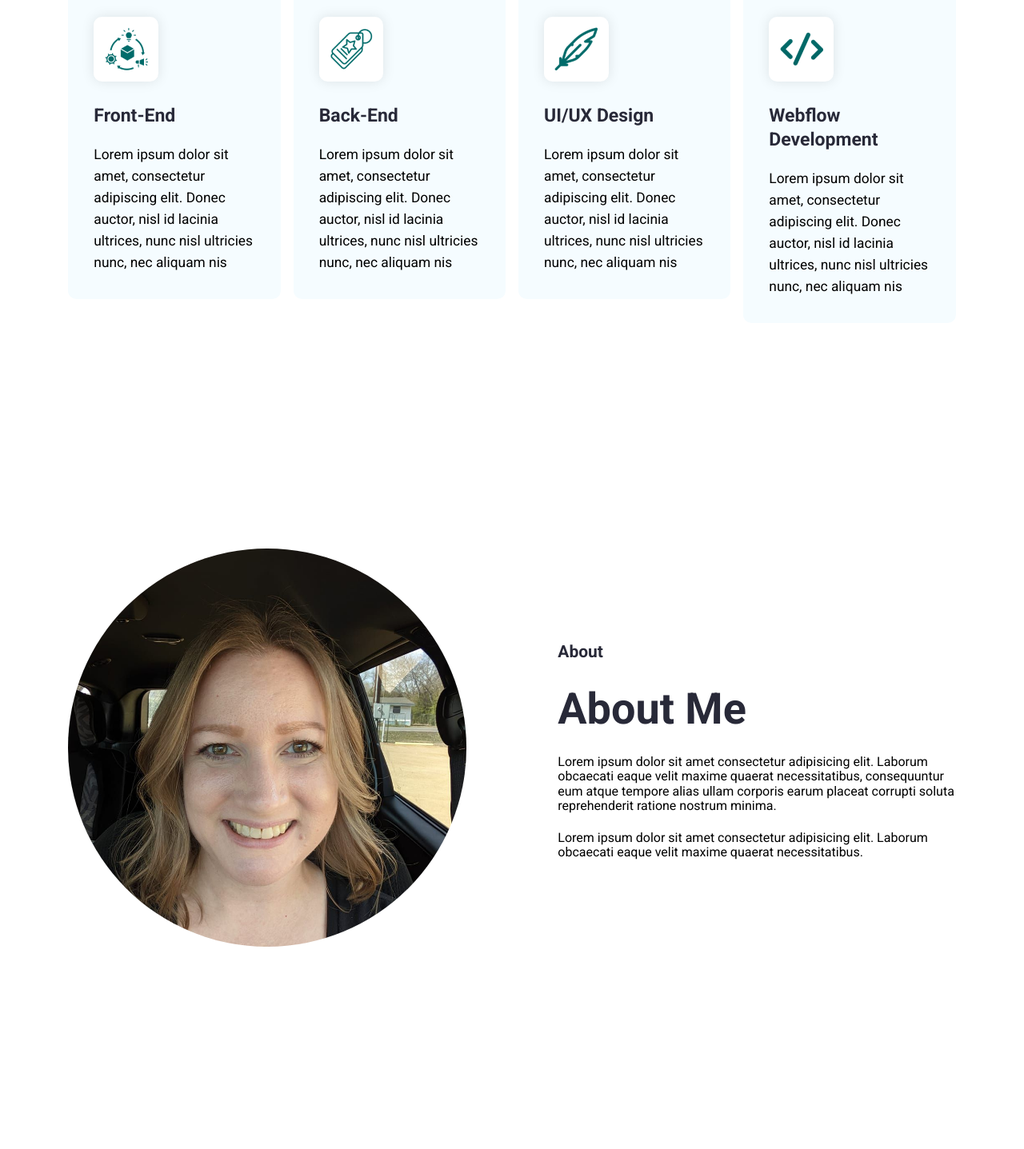
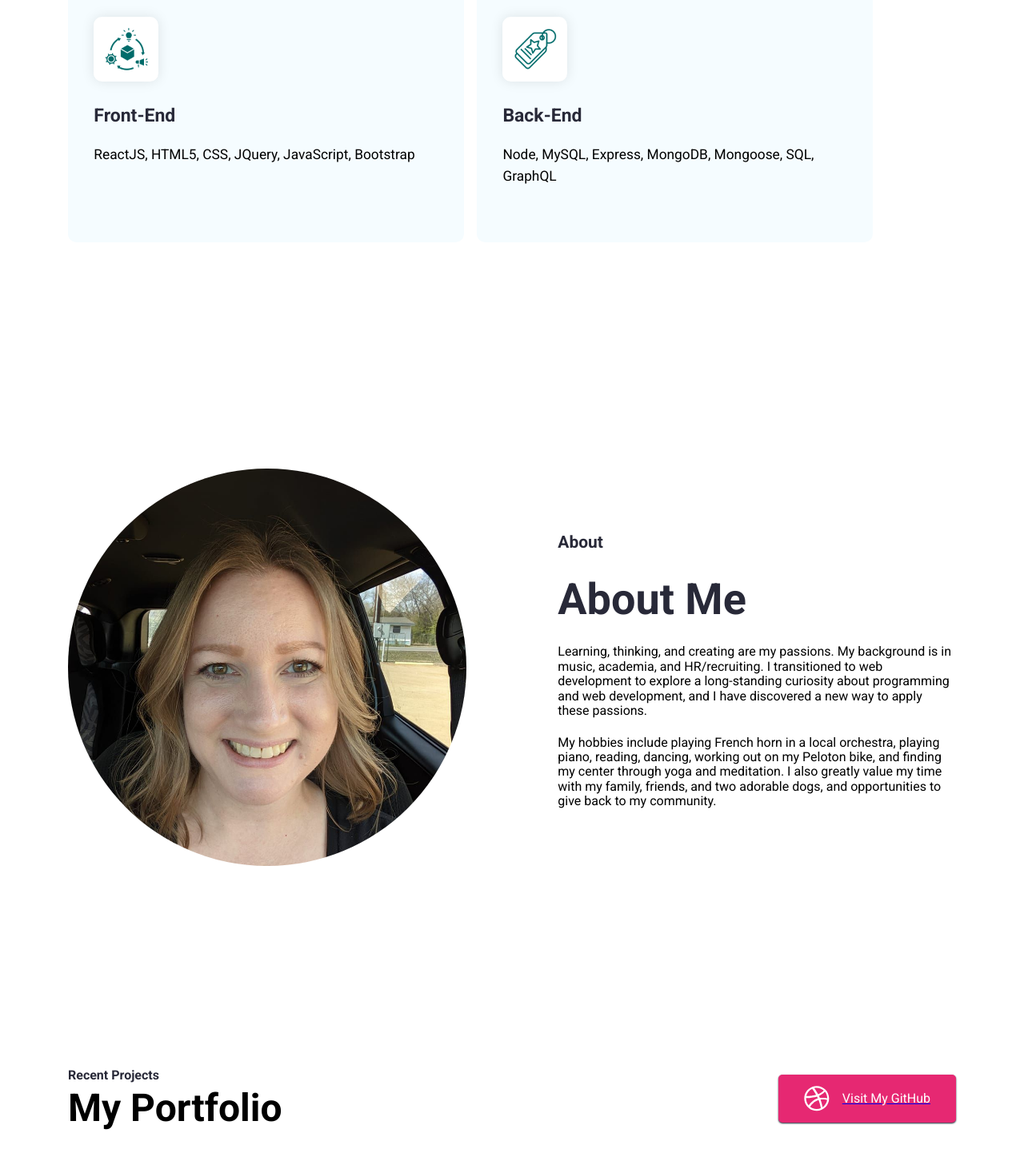
Before and after one commit to lindseycarlson23/new-react-portfolio, a React (Create React App) app: page / in a window 1280 px wide. Shown: the part 1320-2757 px from the top of the page at 80% size. Built offline with nearby package versions, Linux system fonts and the light colour scheme.

Commit message:
updated about me content

```diff
--- a/src/Pages/Home/AboutMe.jsx
+++ b/src/Pages/Home/AboutMe.jsx
@@ -9,14 +9,10 @@ export default function AboutMe() {
           <p className="section--title">About</p>
           <h1 className="skills--section--heading">About Me</h1>
           <p className="hero--section-description">
-            Lorem ipsum dolor sit amet consectetur adipisicing elit. Laborum
-            obcaecati eaque velit maxime quaerat necessitatibus, consequuntur
-            eum atque tempore alias ullam corporis earum placeat corrupti soluta
-            reprehenderit ratione nostrum minima.
+            Learning, thinking, and creating are my passions. My background is in music, academia, and HR/recruiting. I transitioned to web development to explore a long-standing curiosity about programming and web development, and I have discovered a new way to apply these passions.
           </p>
           <p className="hero--section-description">
-            Lorem ipsum dolor sit amet consectetur adipisicing elit. Laborum
-            obcaecati eaque velit maxime quaerat necessitatibus.
+            My hobbies include playing French horn in a local orchestra, playing piano, reading, dancing, working out on my Peloton bike, and finding my center through yoga and meditation. I also greatly value my time with my family, friends, and two adorable dogs, and opportunities to give back to my community.
           </p>
         </div>
       </div>
--- a/src/Pages/Home/HeroSection.jsx
+++ b/src/Pages/Home/HeroSection.jsx
@@ -18,8 +18,11 @@ export default function HeroSection() {
             with HTML5, CSS3, JavaScript, ReactJS, NodeJS, ExpressJS, MongoDB,
             MySQL, and more. Check out my latest work below and reach out!
           </p>
+          <br />
         </div>
-        <button className="btn btn-primary">View my Resume</button>
+        <a href="https://1drv.ms/b/s!AuqJflb966uchlhqwVC6jCPJaUp2?e=jiDSkk">
+          <button className="btn btn-primary">View my Resume</button>
+        </a>
       </div>
       <div className="hero--section--img">
         <img src="./img/profile_pic.jpg" alt="Hero Section" />
--- a/src/Pages/Home/MyPortfolio.jsx
+++ b/src/Pages/Home/MyPortfolio.jsx
@@ -9,6 +9,7 @@ export default function MyPortfolio() {
           <h2 className="section--heading">My Portfolio</h2>
         </div>
         <div>
+          <a href="https://github.com/lindseycarlson23">
           <button className="btn btn-github">
             <svg
               xmlns="http://www.w3.org/2000/svg"
@@ -26,6 +27,7 @@ export default function MyPortfolio() {
             </svg>
             Visit My GitHub
           </button>
+          </a>
         </div>
       </div>
       <div className="portfolio--section--container">
--- a/src/data/index.json
+++ b/src/data/index.json
@@ -4,25 +4,13 @@
       "id": "1",
       "src": "./img/product-chain-1.png",
       "title": "Front-End",
-      "description": "Lorem ipsum dolor sit amet, consectetur adipiscing elit. Donec auctor, nisl id lacinia ultrices, nunc nisl ultricies nunc, nec aliquam nis"
+      "description": "ReactJS, HTML5, CSS, JQuery, JavaScript, Bootstrap"
     },
     {
       "id": "2",
       "src": "./img/tag-1.png",
       "title": "Back-End",
-      "description": "Lorem ipsum dolor sit amet, consectetur adipiscing elit. Donec auctor, nisl id lacinia ultrices, nunc nisl ultricies nunc, nec aliquam nis"
-    },
-    {
-      "id": "3",
-      "src": "./img/feather-pen-2.png",
-      "title": "UI/UX Design",
-      "description": "Lorem ipsum dolor sit amet, consectetur adipiscing elit. Donec auctor, nisl id lacinia ultrices, nunc nisl ultricies nunc, nec aliquam nis"
-    },
-    {
-      "id": "4",
-      "src": "./img/feather-pen-1.png",
-      "title": "Webflow Development",
-      "description": "Lorem ipsum dolor sit amet, consectetur adipiscing elit. Donec auctor, nisl id lacinia ultrices, nunc nisl ultricies nunc, nec aliquam nis"
+      "description": "Node, MySQL, Express, MongoDB, Mongoose, SQL, GraphQL"
     }
   ],
   "portfolio": [
```
